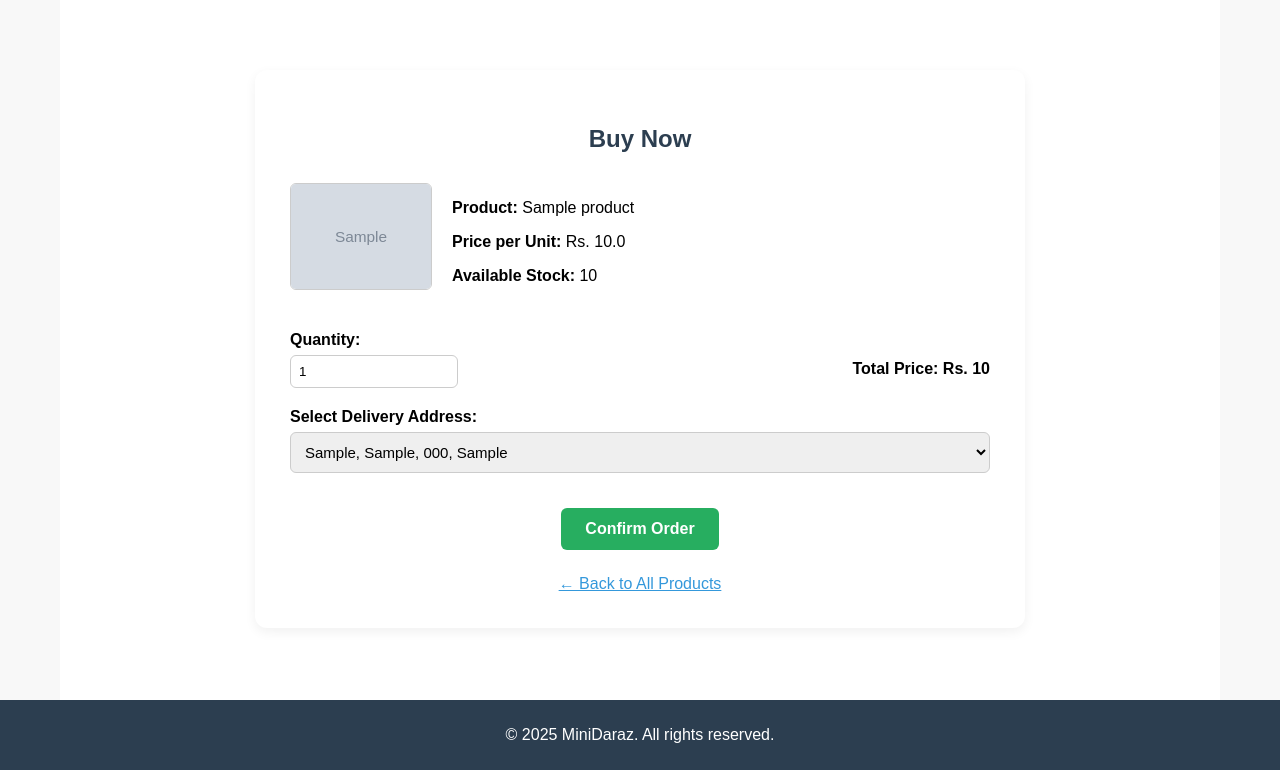
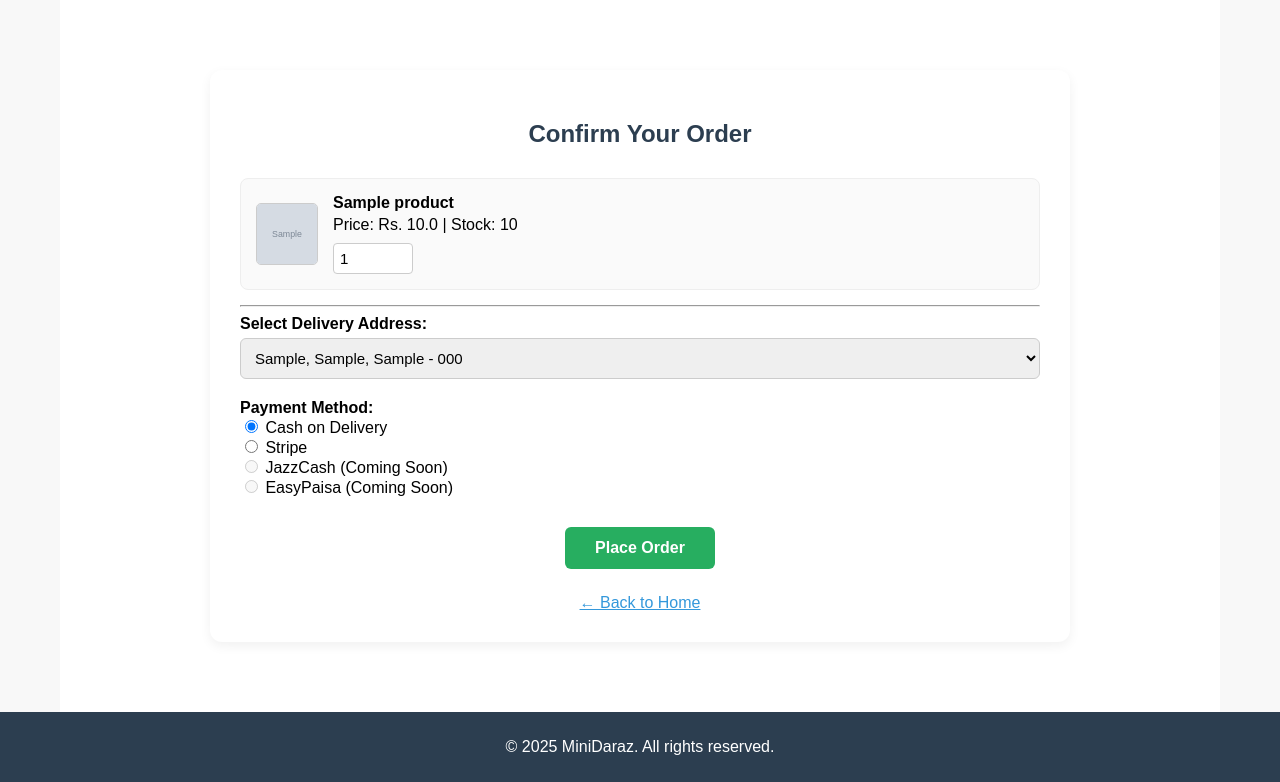
Before and after one commit to belikehashu/MiniDaraz, a Django app: page /orders/buy/1/ in a window 1280 px wide. Shown: the part 95-877 px from the top of the page. Run offline with Django 4.2, Linux system fonts and the light colour scheme; a user stored in the database is signed in; tables that the repository leaves empty hold one stand-in row (values such as "Sample post"); grey boxes marked "Sample" are stand-in pictures; parts of the project's set-up code (start-up, migrations or seed data) failed here and were passed over.

Commit message:
added payment feature and other improvements - update v7

```diff
--- a/adminpanel/templates/adminpanel/products.html
+++ b/adminpanel/templates/adminpanel/products.html
@@ -5,6 +5,7 @@
   <h2 style="text-align: center;">Product List</h2>
 
   <div style="text-align: right; margin-bottom: 15px;">
+    <a href="{% url 'admin_categories' %}" style="padding: 8px 12px; background-color: #456ccc; color: white; border-radius: 4px; text-decoration: none;">Manage Categories</a>
     <a href="{% url 'add_product' %}" style="padding: 8px 12px; background-color: #2ecc71; color: white; border-radius: 4px; text-decoration: none;">+ Add Product</a>
   </div>
 
--- a/adminpanel/urls.py
+++ b/adminpanel/urls.py
@@ -9,4 +9,8 @@ urlpatterns = [
     path('products/delete/<int:product_id>/', views.delete_product, name='delete_product'),
     path('orders/', views.all_orders, name='admin_orders'),
     path('orders/<int:order_id>/update/', views.update_order_status, name='update_order_status'),
+    path('categories/', views.category_list, name='admin_categories'),
+    path('categories/add/', views.add_edit_category, name='add_category'),
+    path('categories/edit/<int:category_id>/', views.add_edit_category, name='edit_category'),
+    path('categories/delete/<int:category_id>/', views.delete_category, name='delete_category'),
 ]
--- a/orders/templates/orders/buy_now.html
+++ /dev/null
@@ -1,91 +0,0 @@
-{% extends "base.html" %}
-{% block title %}Buy Now{% endblock %}
-
-{% block content %}
-<div style="max-width: 700px; margin: 40px auto; padding: 35px; background-color: #ffffff; border-radius: 12px; box-shadow: 0 4px 12px rgba(0, 0, 0, 0.06);">
-
-  <h2 style="text-align: center; margin-bottom: 30px; color: #2c3e50;">Buy Now</h2>
-
-  <div style="display: flex; align-items: flex-start; gap: 20px; margin-bottom: 30px;">
-    <div style="flex: 0 0 140px;">
-      <img src="{{ product.image.url }}" alt="{{ product.name }}"
-           style="width: 140px; height: auto; border-radius: 6px; border: 1px solid #ccc;">
-    </div>
-
-    <div style="flex: 1; font-size: 16px;">
-      <p><strong>Product:</strong> {{ product.name }}</p>
-      <p><strong>Price per Unit:</strong> Rs. {{ product.price }}</p>
-      <p><strong>Available Stock:</strong> {{ product.stock }}</p>
-    </div>
-  </div>
-
-  <form method="post">
-    {% csrf_token %}
-
-    <div style="display: flex; justify-content: space-between; align-items: center; gap: 15px; margin-bottom: 20px;">
-      <div style="flex: 0 0 150px;">
-        <label for="id_quantity" style="font-weight: 600; display: block; margin-bottom: 6px;">Quantity:</label>
-        <input type="number" name="quantity" id="id_quantity" min="1" max="{{ product.stock }}" value="1"
-               style="width: 100%; padding: 8px; border: 1px solid #ccc; border-radius: 6px;">
-        <small id="stock-warning" style="color: red; display: none;">❗ Cannot order more than available stock.</small>
-      </div>
-
-      <div style="flex: 1; text-align: right; font-size: 16px; font-weight: bold; margin-top: 20px;">
-        Total Price: Rs. <span id="total-price">{{ product.price }}</span>
-      </div>
-    </div>
-
-    {% if addresses %}
-      <div style="margin-bottom: 25px;">
-        <label for="id_address" style="font-weight: 600; display: block; margin-bottom: 6px;">Select Delivery Address:</label>
-        <select name="address" id="id_address"
-                style="width: 100%; padding: 10px; font-size: 15px; border: 1px solid #ccc; border-radius: 6px;">
-          {% for addr in addresses %}
-            <option value="{{ addr.id }}">
-              {{ addr.street }}, {{ addr.city }}, {{ addr.zip_code }}, {{ addr.country }}
-            </option>
-          {% endfor %}
-        </select>
-      </div>
-    {% else %}
-      <div style="background-color: #fff3cd; color: #856404; padding: 12px; border: 1px solid #ffeeba; border-radius: 6px; margin-bottom: 25px;">
-        No delivery address found. Please <a href="{% url 'profile' %}">add one</a> in your profile.
-      </div>
-    {% endif %}
-
-    <div style="text-align: center; margin-top: 25px;">
-      <button type="submit"
-              style="padding: 12px 24px; background-color: #27ae60; color: white; font-weight: bold; border: none; border-radius: 6px; font-size: 16px;">
-        Confirm Order
-      </button>
-    </div>
-  </form>
-
-  <div style="text-align: center; margin-top: 25px;">
-    <a href="{% url 'index' %}" style="color: #3498db;">← Back to All Products</a>
-  </div>
-</div>
-
-<script>
-  const unitPrice = {{ product.price }};
-  const maxStock = {{ product.stock }};
-  const qtyInput = document.getElementById('id_quantity');
-  const totalPriceSpan = document.getElementById('total-price');
-  const warning = document.getElementById('stock-warning');
-
-  function updatePriceAndCheck() {
-    let qty = parseInt(qtyInput.value) || 1;
-    if (qty > maxStock) {
-      qtyInput.value = maxStock;
-      warning.style.display = 'block';
-      qty = maxStock;
-    } else {
-      warning.style.display = 'none';
-    }
-    totalPriceSpan.textContent = unitPrice * qty;
-  }
-
-  qtyInput.addEventListener("input", updatePriceAndCheck);
-  window.addEventListener("load", updatePriceAndCheck);
-</script>
-{% endblock %}
--- /dev/null
+++ b/orders/templates/orders/unified_checkout.html
@@ -0,0 +1,70 @@
+{% extends "base.html" %}
+{% block title %}Confirm Order{% endblock %}
+
+{% block content %}
+<div style="max-width: 800px; margin: 40px auto; padding: 30px; background-color: #ffffff; border-radius: 12px; box-shadow: 0 4px 12px rgba(0, 0, 0, 0.06);">
+  <h2 style="text-align: center; margin-bottom: 30px; color: #2c3e50;">Confirm Your Order</h2>
+
+  {% if items %}
+    {% for item in items %}
+      <div style="display: flex; align-items: center; border: 1px solid #eee; border-radius: 8px; padding: 15px; margin-bottom: 15px; background-color: #fafafa;">
+        <img src="{{ item.product.image.url }}" alt="{{ item.product.name }}"
+             style="width: 60px; height: 60px; object-fit: cover; border-radius: 5px; margin-right: 15px; border: 1px solid #ccc;">
+
+        <div style="flex: 1;">
+          <p style="margin: 0; font-weight: bold;">{{ item.product.name }}</p>
+          <p style="margin: 4px 0;">Price: Rs. {{ item.product.price }} | Stock: {{ item.product.stock }}</p>
+
+          <input type="number" name="quantity_{{ item.id }}" value="{{ item.quantity }}"
+                 min="1" max="{{ item.product.stock }}"
+                 style="width: 80px; padding: 6px; border: 1px solid #ccc; border-radius: 4px;">
+        </div>
+      </div>
+    {% endfor %}
+  {% else %}
+    <p style="color: red;">No products found to order.</p>
+  {% endif %}
+
+  <hr>
+
+  <form method="post">
+    {% csrf_token %}
+
+    <div style="margin-bottom: 20px;">
+      <label for="id_address" style="font-weight: bold;">Select Delivery Address:</label>
+      {{ form.address }}
+    </div>
+
+    <div style="margin-bottom: 20px;">
+      <label><strong>Payment Method:</strong></label><br>
+      <label><input type="radio" name="payment_method" value="cod" checked> Cash on Delivery</label><br>
+      <label><input type="radio" name="payment_method" value="stripe"> Stripe</label><br>
+      <label><input type="radio" name="payment_method" value="jazzcash" disabled> JazzCash (Coming Soon)</label><br>
+      <label><input type="radio" name="payment_method" value="easypaisa" disabled> EasyPaisa (Coming Soon)</label>
+    </div>
+
+    <div style="text-align: center;">
+      <button type="submit"
+              style="padding: 12px 30px; background-color: #27ae60; color: white; font-size: 16px; font-weight: bold; border: none; border-radius: 6px;">
+        Place Order
+      </button>
+    </div>
+  </form>
+
+  <div style="text-align: center; margin-top: 25px;">
+    <a href="{% url 'index' %}" style="color: #3498db;">← Back to Home</a>
+  </div>
+</div>
+
+<style>
+  select, input[type="number"] {
+    width: 100%;
+    padding: 10px;
+    font-size: 15px;
+    border: 1px solid #ccc;
+    border-radius: 6px;
+    box-sizing: border-box;
+    margin-top: 5px;
+  }
+</style>
+{% endblock %}
--- a/orders/urls.py
+++ b/orders/urls.py
@@ -4,9 +4,13 @@ from . import views
 urlpatterns = [
     path('checkout/', views.checkout_view, name='checkout'),
     path('history/', views.order_history_view, name='order_history'),
-    path('buy/<int:product_id>/', views.buy_now_view, name='buy_now'),
+    path('buy/<int:product_id>/', views.unified_checkout_view, name='buy_now'),
     path('cancel/<int:order_id>/', views.cancel_order, name='cancel_order'),
     path('details/<int:order_id>/', views.order_detail_view, name='order_detail'),
     path('delete-history/<int:order_id>/', views.delete_order_history_entry, name='delete_order_history'),
-    path('checkout/confirm/', views.checkout_confirmation_view, name='checkout_confirmation'),
+    path('checkout/confirm/', views.unified_checkout_view, name='checkout_confirmation'),
+    path('pay/<int:order_id>/', views.start_payment_view, name='start_payment'),
+    path('payment-success/<int:order_id>/', views.payment_success_view, name='payment_success'),
+    path('payment-cancel/<int:order_id>/', views.payment_cancel_view, name='payment_cancel'),
+
 ]
--- a/orders/views.py
+++ b/orders/views.py
@@ -1,17 +1,133 @@
+import stripe
+from django.conf import settings
 from django.shortcuts import render, redirect, get_object_or_404
+from django.contrib.auth.decorators import login_required
+from django.http import HttpResponseForbidden
+from django.contrib import messages
+from .models import Order, OrderItem
+from cart.models import Cart, CartItem
 from products.models import Product
-from django.contrib.auth.decorators import login_required
-from cart.models import CartItem, Cart
-from .models import Order, OrderItem
-from django.contrib import messages
 from users.models import Address
-from .forms import BuyNowForm, CartCheckoutForm
+from .forms import CartCheckoutForm
 from django.contrib.auth import get_user_model
+
 User = get_user_model()
+
+stripe.api_key = settings.STRIPE_SECRET_KEY
+
+@login_required
+def checkout_view(request):
+    if request.method == 'POST':
+        selected_raw = request.POST.get('selected_items', '')
+        selected_ids = [int(id) for id in selected_raw.split(',') if id.strip().isdigit()]
+        cart_items = CartItem.objects.filter(id__in=selected_ids, cart__user=request.user)
+
+        if not cart_items.exists():
+            messages.error(request, "Please select at least one item to checkout.")
+            return redirect('cart_view')
+
+        request.session['selected_cart_items'] = selected_ids
+        return redirect('checkout_confirmation')
+
+    return redirect('cart_view')
+
+@login_required
+def unified_checkout_view(request, product_id=None):
+    user = request.user
+    addresses = Address.objects.filter(user=user)
+    items = []
+    total_price = 0
+    is_buy_now = bool(product_id)
+
+    # For Buy Now, wrap product in fake item class to mimic cart item
+    class FakeItem:
+        def __init__(self, product, quantity):
+            self.product = product
+            self.quantity = quantity
+
+    # BUY NOW FLOW
+    if is_buy_now:
+        product = get_object_or_404(Product, id=product_id)
+        quantity = int(request.POST.get(f'quantity_{product.id}', 1)) if request.method == 'POST' else 1
+        items = [FakeItem(product, quantity)]
+        total_price = product.price * quantity
+
+    # CART FLOW
+    else:
+        cart = Cart.objects.filter(user=user).first()
+        selected_ids = request.session.get('selected_cart_items', [])
+        cart_items = CartItem.objects.filter(id__in=selected_ids, cart=cart)
+        items = list(cart_items)
+        total_price = sum(item.product.price * item.quantity for item in items)
+
+    if request.method == 'POST':
+        form = CartCheckoutForm(request.POST, addresses=addresses)
+        payment_method = request.POST.get('payment_method', 'cod')
+
+        if form.is_valid():
+            address_id = form.cleaned_data['address']
+            address = get_object_or_404(Address, id=address_id)
+
+            # STOCK CHECK
+            for item in items:
+                product = item.product
+                qty = int(request.POST.get(f'quantity_{product.id}', item.quantity))
+                if qty > product.stock:
+                    messages.error(request, f"Not enough stock for {product.name}.")
+                    return redirect('cart_view' if not is_buy_now else 'buy_now', product_id=product_id)
+
+            # CREATE ORDER
+            order = Order.objects.create(
+                user=user,
+                total_price=total_price,
+                shipping_address=str(address),
+                payment_method=payment_method,
+                is_paid=(payment_method == 'cod')  # Mark paid only if COD
+            )
+
+            for item in items:
+                product = item.product
+                qty = int(request.POST.get(f'quantity_{product.id}', item.quantity))
+                OrderItem.objects.create(order=order, product=product, quantity=qty)
+                product.stock -= qty
+                product.save()
+
+            # Clean cart if from cart
+            if not is_buy_now:
+                cart_items.delete()
+                request.session.pop('selected_cart_items', None)
+
+            # Redirect Based on Payment Method
+            if payment_method == 'stripe':
+                return redirect('start_payment', order_id=order.id)
+            elif payment_method == 'cod':
+                messages.success(request, "Order placed with Cash on Delivery.")
+                return redirect('order_history')
+            else:
+                messages.info(request, "Online payment method selected. Integration coming soon.")
+                return redirect('order_detail', order_id=order.id)
+
+    else:
+        form = CartCheckoutForm(addresses=addresses)
+
+    return render(request, 'orders/unified_checkout.html', {
+        'items': items,
+        'form': form,
+        'product_id': product_id,
+        'addresses': addresses,
+        'total_price': total_price
+    })
+
+
+@login_required
+def order_history_view(request):
+    orders = Order.objects.filter(user=request.user).order_by('-created_at')
+    return render(request, 'orders/order_history.html', {'orders': orders})
 
 @login_required
 def order_detail_view(request, order_id):
     order = get_object_or_404(Order, id=order_id)
+
     if request.user != order.user and not request.user.is_superuser:
         return HttpResponseForbidden("You are not allowed to view this order.")
 
@@ -22,136 +138,76 @@ def order_detail_view(request, order_id):
     })
 
 @login_required
-def buy_now_view(request, product_id):
-    product = get_object_or_404(Product, id=product_id)
-    user = request.user
+def cancel_order(request, order_id):
+    order = get_object_or_404(Order, id=order_id)
 
-    addresses = Address.objects.filter(user=user)
+    # Only order owner can cancel
+    if request.user != order.user and not request.user.is_superuser:
+        return HttpResponseForbidden("You cannot cancel this order.")
 
-    if request.method == 'POST':
-        form = BuyNowForm(request.POST, addresses=addresses)
-        if form.is_valid():
-            quantity = form.cleaned_data['quantity']
-            address_id = form.cleaned_data['address']
-            address_obj = Address.objects.get(id=address_id)
-
-            total_price = product.price * quantity
-
-            order = Order.objects.create(
-                user=user,
-                total_price=total_price,
-                shipping_address=str(address_obj)
-            )
-
-            OrderItem.objects.create(
-                order=order,
-                product=product,
-                quantity=quantity
-            )
-            product.stock -= quantity
-            product.save()
-
-
-            return redirect('order_history')
-    else:
-        form = BuyNowForm(addresses=addresses)
-
-    return render(request, 'orders/buy_now.html', {
-        'product': product,
-        'form': form,
-        'addresses': addresses
-    })
-
-@login_required
-def cancel_order(request, order_id):
-    order = get_object_or_404(Order, id=order_id, user=request.user)
     if order.status == 'Pending':
         order.status = 'Cancelled'
         order.save()
+        messages.success(request, f"Order #{order.id} cancelled.")
     return redirect('order_history')
 
 @login_required
 def delete_order_history_entry(request, order_id):
-    order = get_object_or_404(Order, id=order_id, user=request.user)
+    order = get_object_or_404(Order, id=order_id)
+
+    if request.user != order.user:
+        return HttpResponseForbidden("You cannot delete this order.")
+
     if order.status.lower() == 'cancelled' and request.method == 'POST':
+        order.delete()
         messages.success(request, f"Order #{order.id} removed from history.")
-        order.delete()
-
     else:
         messages.error(request, "Only cancelled orders can be deleted.")
     return redirect('order_history')
 
 @login_required
-def checkout_view(request):
-    if request.method == 'POST':
-        selected_raw = request.POST.get('selected_items', '')
-        selected_ids = [int(id) for id in selected_raw.split(',') if id.strip().isdigit()]
+def start_payment_view(request, order_id):
+    order = get_object_or_404(Order, id=order_id, user=request.user)
 
-        cart_items = CartItem.objects.filter(id__in=selected_ids, cart__user=request.user)
-        if not cart_items.exists():
-            messages.error(request, "Please select at least one item to checkout.")
-            return redirect('cart_view')
-        request.session['selected_cart_items'] = selected_ids
-        return redirect('checkout_confirmation')
+    if order.is_paid:
+        messages.info(request, "Order already paid.")
+        return redirect('order_detail', order_id=order.id)
 
-    return redirect('cart_view')
+    line_items = []
+    for item in order.orderitem_set.all():
+        line_items.append({
+            'price_data': {
+                'currency': 'usd',
+                'product_data': {'name': item.product.name},
+                'unit_amount': int(item.product.price * 100),  # cents
+            },
+            'quantity': item.quantity,
+        })
+
+    checkout_session = stripe.checkout.Session.create(
+        payment_method_types=['card'],
+        line_items=line_items,
+        mode='payment',
+        success_url=f"{settings.DOMAIN}/orders/payment-success/{order.id}/",
+        cancel_url=f"{settings.DOMAIN}/orders/payment-cancel/{order.id}/",
+    )
+
+    order.stripe_session_id = checkout_session.id
+    order.save()
+
+    return redirect(checkout_session.url)
 
 @login_required
-def checkout_confirmation_view(request):
-    user = request.user
-    cart = Cart.objects.filter(user=user).first()
-    selected_ids = request.session.get('selected_cart_items', [])
-    cart_items = CartItem.objects.filter(id__in=selected_ids, cart=cart)
-    addresses = Address.objects.filter(user=user)
-
-    if request.method == 'POST':
-        form = CartCheckoutForm(request.POST, addresses=addresses)
-        if form.is_valid():
-            address_id = form.cleaned_data['address']
-            address = Address.objects.get(id=address_id)
-
-            for item in cart_items:
-                if item.quantity > item.product.stock:
-                    messages.error(request, f"Not enough stock for {item.product.name}.")
-                    return redirect('cart_view')
-
-            total_price = sum(item.product.price * item.quantity for item in cart_items)
-
-            order = Order.objects.create(
-                user=user,
-                total_price=total_price,
-                shipping_address=str(address)
-            )
-
-            for item in cart_items:
-                item.product.stock -= item.quantity
-                item.product.save()
-
-                OrderItem.objects.create(order=order, product=item.product, quantity=item.quantity)
-
-            cart_items.delete()
-            del request.session['selected_cart_items']
-
-            messages.success(request, "Order placed successfully.")
-            return redirect('order_history')
-
-    else:
-        if not cart_items:
-            messages.error(request, "No valid items selected.")
-            return redirect('cart_view')
-
-        form = CartCheckoutForm(addresses=addresses)
-
-    total_price = sum(item.product.price * item.quantity for item in cart_items)
-    return render(request, 'orders/checkout_confirmation.html', {
-        'items': cart_items,
-        'form': form,
-        'total_price': total_price
-    })
-
-
+def payment_success_view(request, order_id):
+    order = get_object_or_404(Order, id=order_id, user=request.user)
+    order.is_paid = True
+    order.save()
+    messages.success(request, f"Payment successful for Order #{order.id}")
+    return redirect('order_detail', order_id=order.id)
 
 @login_required
-def order_history_view(request):
-    orders = Order.objects.filter(user=request.user).order_by('-created_at')
-    return render(request, 'orders/order_history.html', {'orders': orders})
+def payment_cancel_view(request, order_id):
+    order = get_object_or_404(Order, id=order_id, user=request.user)
+    order.delete()  # Optional: cancel unpaid order
+    messages.error(request, "Payment cancelled.")
+    return redirect('cart_view')
```
Also changed, not shown: adminpanel/templates/adminpanel/add_edit_category.html (added, +43 -0 lines), adminpanel/templates/adminpanel/categories.html (added, +35 -0 lines), adminpanel/views.py (+28 -2 lines), minidaraz/settings.py (+0 -8 lines), orders/models.py (+10 -0 lines), orders/templates/orders/checkout_confirmation.html (deleted, +0 -58 lines), orders/templates/orders/order_detail.html (+11 -4 lines), products/forms.py (+6 -1 lines), orders/migrations/0004_order_is_paid_order_stripe_session_id.py (added), orders/migrations/0005_remove_order_is_paid_remove_order_stripe_session_id.py (added), orders/migrations/0006_order_is_paid_order_payment_mode_and_more.py (added), orders/migrations/0007_remove_order_is_paid_remove_order_payment_mode_and_more.py (added), orders/migrations/0008_order_is_paid_order_payment_method_and_more.py (added).
